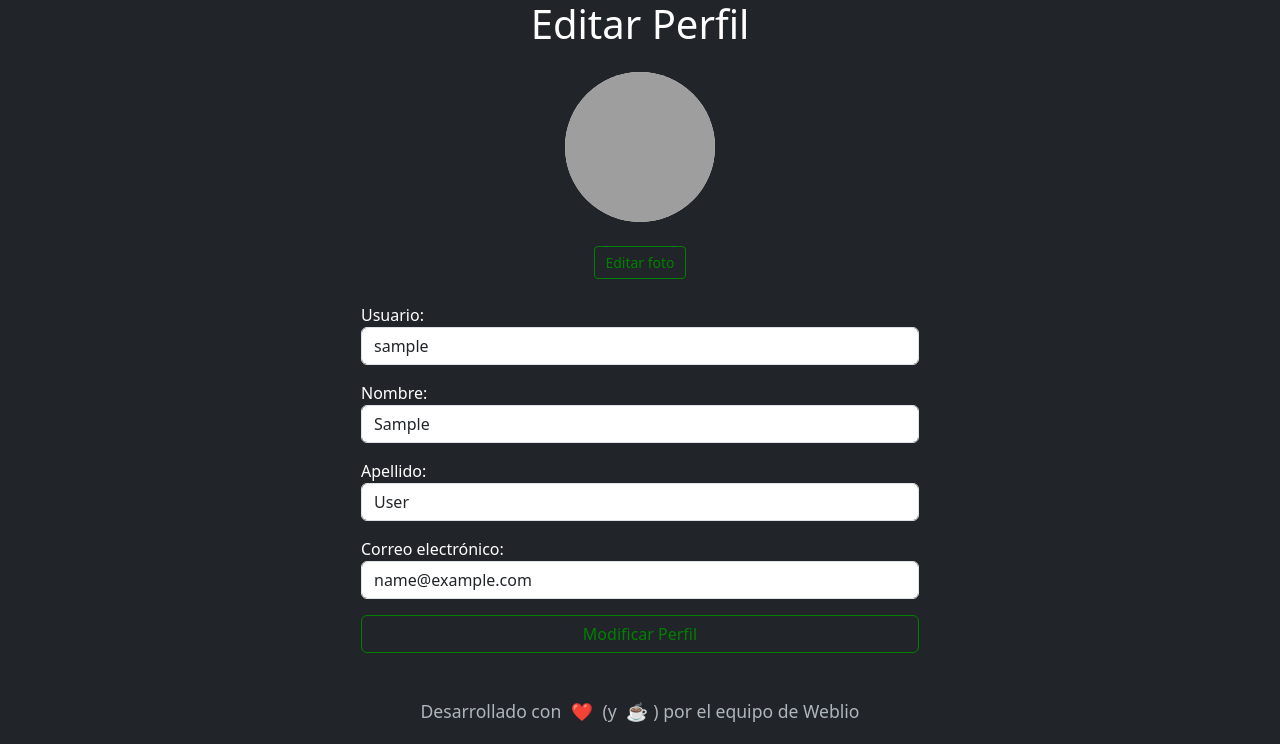
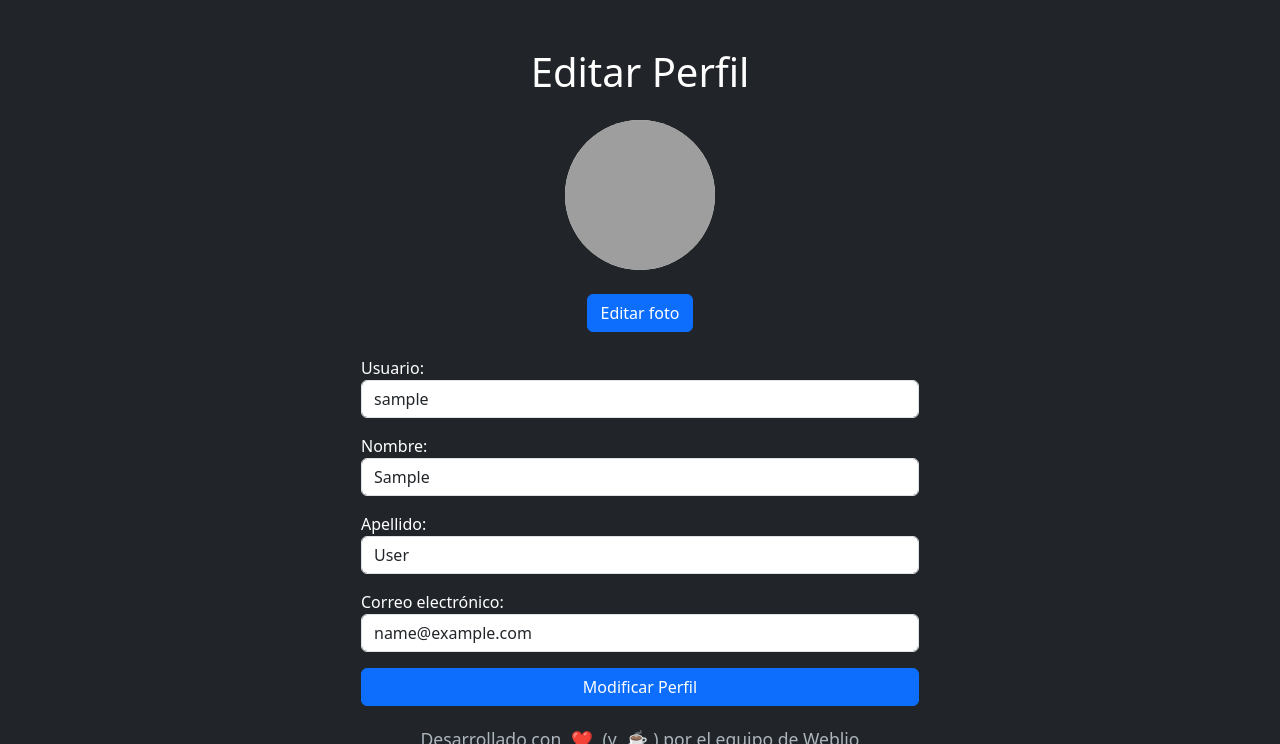
Before and after one commit to weblio-team/weblio, a Django app: page /members/edit-profile/ in a window 1280 px wide. Shown: the part 56-800 px from the top of the page. Run offline with Django 5.2, Linux system fonts and the light colour scheme; the visitor is signed in with stand-in values (Sample User, id 1); parts of the project's set-up code (start-up, migrations or seed data) failed here and were passed over; some libraries are stand-ins or nearby versions; grey boxes are pictures that could not be loaded.

```diff
--- a/members/templates/members/edit_profile.html
+++ b/members/templates/members/edit_profile.html
@@ -1,6 +1,8 @@
 {% extends 'base.html' %}
 {% block title %}Edit Profile{% endblock %}
 {% block content %}
+
+<div class="py-4"></div>
 
 <h1 class="text-center mb-4">Editar Perfil</h1>
 
@@ -9,21 +11,23 @@
         <!-- Imagen de perfil redonda con fondo gris -->
         <div class="d-flex justify-content-center mb-4">
             <div class="profile-pic-container">
-                <img src="ruta/a/imagen.jpg" alt="Foto de perfil" class="img-fluid rounded-circle">
+                <img src="https://picsum.photos/seed/picsum/150" alt="Foto de perfil" class="img-fluid rounded-circle">
             </div>
         </div>
-        <!-- Botón para editar la foto (más pequeño y centrado) -->
+        <!-- Botón para editar la foto con el mismo estilo -->
         <div class="text-center mb-4">
-            <button type="button" class="btn btn-outline-success custom-btn btn-sm">Editar foto</button>
+            <button type="button" class="btn btn-primary">Editar foto</button>
         </div>
 
         <!-- Formulario para editar el perfil -->
         <form method="POST">
             {% csrf_token %}
             {{ form.as_p }}
-            <button class="btn btn-outline-success w-100 custom-btn">Modificar Perfil</button>
+            <!-- Botón para modificar perfil con el mismo estilo -->
+            <button class="btn btn-primary w-100">Modificar Perfil</button>
         </form>
     </div>
+</div>
 </div>
 
 <style>
@@ -46,23 +50,6 @@
         object-fit: cover;
         border-radius: 50%;
     }
-
-    /* Estilos del botón personalizado */
-    .custom-btn {
-        border-color: green; /* Borde verde */
-        color: green;
-    }
-
-    .custom-btn:hover {
-        background-color: green; /* Se pinta de verde al pasar el cursor */
-        color: white; /* Cambia el texto a blanco */
-    }
-
-    /* Tamaño más pequeño para el botón de editar foto */
-    .btn-sm {
-        padding: 5px 10px;
-        font-size: 0.875rem;
-    }
 </style>
 
 {% endblock %}
--- a/members/views.py
+++ b/members/views.py
@@ -18,6 +18,7 @@ from .forms import EditProfileForm
 from django.contrib import messages
 from django.http import HttpResponseRedirect
 from django.contrib.auth import authenticate
+from django.contrib.auth.decorators import login_required
 
 
 class HomeView(TemplateView):
@@ -465,5 +466,6 @@ class UserEditView(UpdateView):
         return self.request.user
 
 
+@login_required
 def profile_view(request):
     return render(request, 'members/profile.html', {'user': request.user})
```
Also changed, not shown: members/templates/members/profile.html (+45 -14 lines), posts/templates/create/edit.html (+19 -2 lines).
